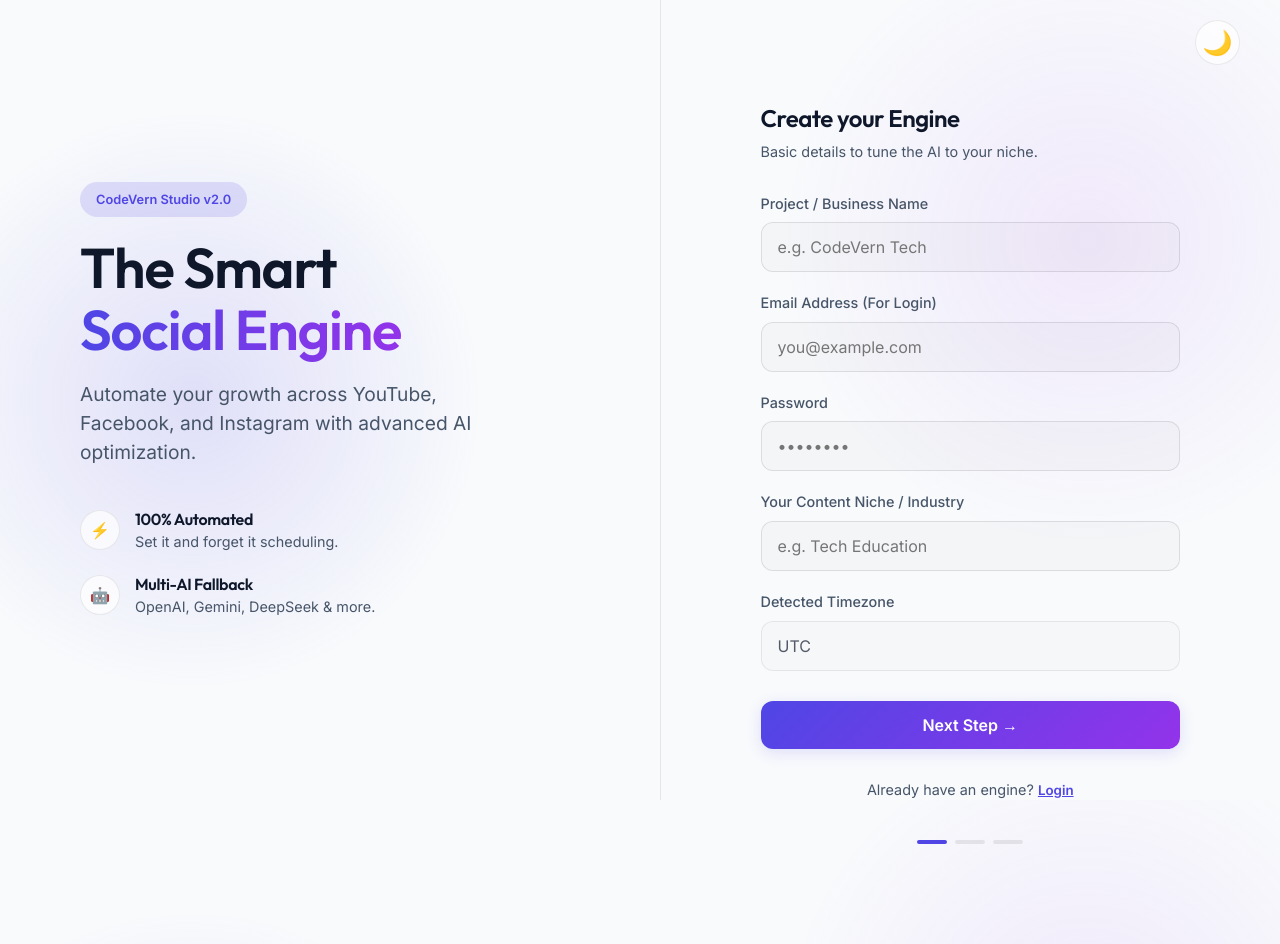
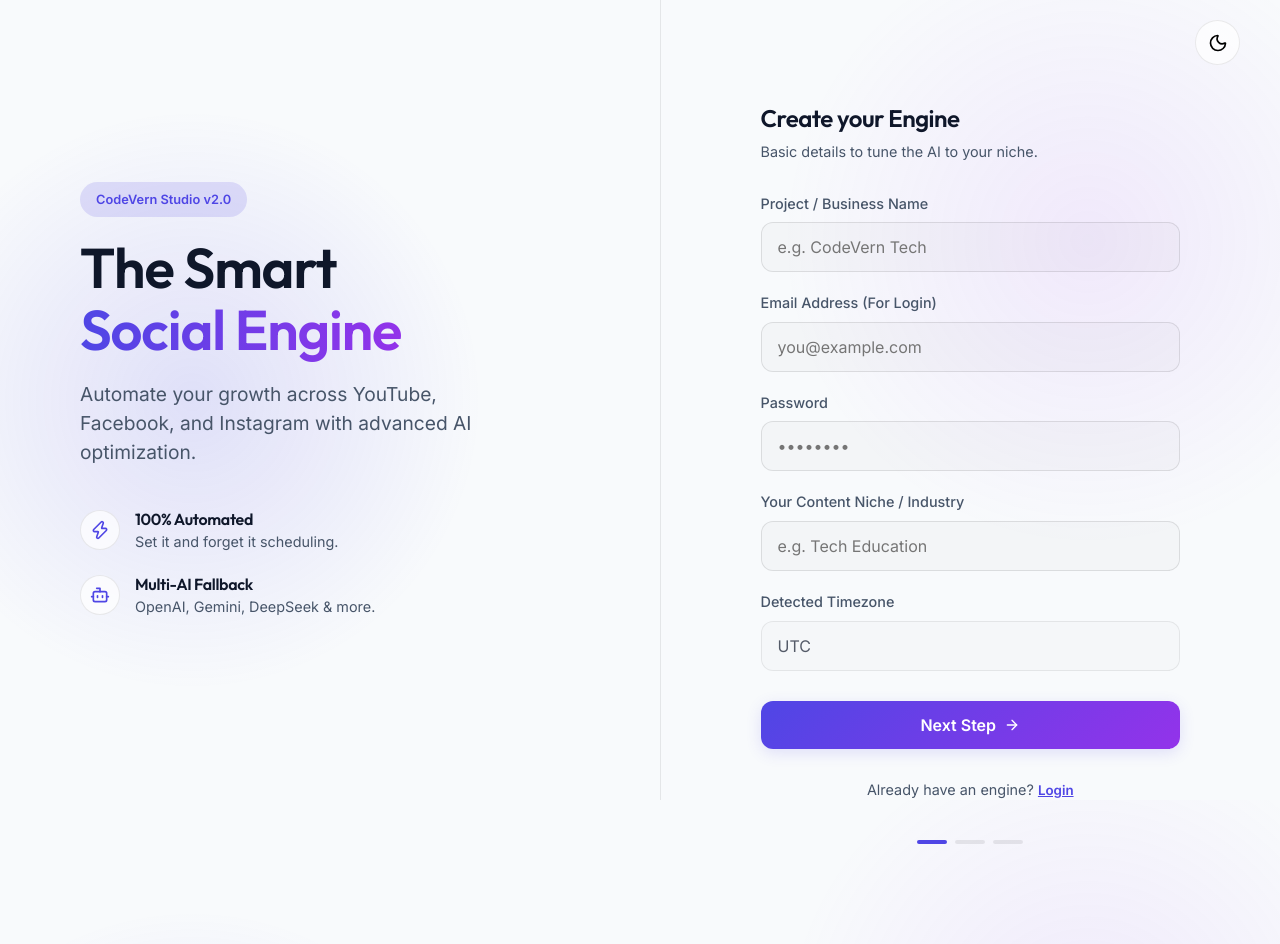
Before and after one commit to heycodevern/codevern-studio, a Next.js app: page / in a window 1280 px wide. Built offline with nearby package versions, Linux system fonts and the light colour scheme; no server answers.

Commit message:
UI Polish: Replace emojis with Lucide React SVG Icons

```diff
--- a/package.json
+++ b/package.json
@@ -12,6 +12,7 @@
   "dependencies": {
     "@prisma/client": "^7.8.0",
     "@supabase/supabase-js": "^2.108.2",
+    "lucide-react": "^1.18.0",
     "next": "16.2.9",
     "react": "19.2.4",
     "react-dom": "19.2.4"
--- a/src/app/page.tsx
+++ b/src/app/page.tsx
@@ -3,6 +3,7 @@
 import { useState, useEffect } from 'react';
 import { useRouter } from 'next/navigation';
 import { supabase } from '@/lib/supabase';
+import { Sun, Moon, CheckCircle2, AlertCircle, Rocket, Zap, Bot, ArrowRight, ArrowLeft } from 'lucide-react';
 
 export default function Home() {
   const [step, setStep] = useState(1);
@@ -131,14 +132,14 @@
 
           <div style={{ display: 'flex', flexDirection: 'column', gap: '20px' }}>
             <div style={{ display: 'flex', alignItems: 'center', gap: '15px' }}>
-              <div style={{ width: '40px', height: '40px', borderRadius: '50%', background: 'var(--bg-glass)', display: 'flex', alignItems: 'center', justifyContent: 'center', border: '1px solid var(--border-color)' }}>⚡</div>
+              <div style={{ width: '40px', height: '40px', borderRadius: '50%', background: 'var(--bg-glass)', display: 'flex', alignItems: 'center', justifyContent: 'center', border: '1px solid var(--border-color)' }}><Zap size={20} color="var(--accent-primary)" /></div>
               <div>
                 <h4 style={{ color: 'var(--text-primary)' }}>100% Automated</h4>
                 <p style={{ fontSize: '0.9rem', color: 'var(--text-secondary)' }}>Set it and forget it scheduling.</p>
               </div>
             </div>
             <div style={{ display: 'flex', alignItems: 'center', gap: '15px' }}>
-              <div style={{ width: '40px', height: '40px', borderRadius: '50%', background: 'var(--bg-glass)', display: 'flex', alignItems: 'center', justifyContent: 'center', border: '1px solid var(--border-color)' }}>🤖</div>
+              <div style={{ width: '40px', height: '40px', borderRadius: '50%', background: 'var(--bg-glass)', display: 'flex', alignItems: 'center', justifyContent: 'center', border: '1px solid var(--border-color)' }}><Bot size={20} color="var(--accent-primary)" /></div>
               <div>
                 <h4 style={{ color: 'var(--text-primary)' }}>Multi-AI Fallback</h4>
                 <p style={{ fontSize: '0.9rem', color: 'var(--text-secondary)' }}>OpenAI, Gemini, DeepSeek & more.</p>
@@ -157,7 +158,7 @@
           style={{ position: 'absolute', top: '20px', right: '40px', fontSize: '1.5rem', background: 'var(--bg-glass)', border: '1px solid var(--border-color)', borderRadius: '50%', width: '45px', height: '45px', display: 'flex', alignItems: 'center', justifyContent: 'center', cursor: 'pointer', zIndex: 10 }}
           title="Toggle Dark/Light Mode"
         >
-          {isDark ? '☀️' : '🌙'}
+          {isDark ? <Sun size={20} /> : <Moon size={20} />}
         </button>
 
         <div style={{ width: '100%', maxWidth: '500px', padding: '40px', position: 'relative' }}>
@@ -190,7 +191,7 @@
           {toast && (
             <div className="toast-container">
               <div className={`toast toast-${toast.type}`}>
-                {toast.type === 'success' ? '✅' : '⚠️'} {toast.message}
+                {toast.type === 'success' ? <CheckCircle2 size={18} /> : <AlertCircle size={18} />} {toast.message}
               </div>
             </div>
           )}
@@ -235,8 +236,8 @@
                       {isLoading ? 'Signing In...' : 'Sign In to Dashboard'}
                     </button>
                   ) : (
-                    <button className="btn-primary" style={{ marginTop: '10px' }} onClick={handleNext}>
-                      Next Step →
+                    <button className="btn-primary" style={{ marginTop: '10px', display: 'flex', alignItems: 'center', justifyContent: 'center', gap: '8px' }} onClick={handleNext}>
+                      Next Step <ArrowRight size={16} />
                     </button>
                   )}
 
@@ -262,10 +263,10 @@
                       We will automatically inject trending hashtags, SEO keywords, and optimal formatting for {formData.niche || "your niche"} directly into the AI prompts.
                     </p>
                   </div>
-                  <button className="btn-primary" style={{ marginTop: '10px' }} onClick={handleNext}>
-                    Continue →
+                  <button className="btn-primary" style={{ marginTop: '10px', display: 'flex', alignItems: 'center', justifyContent: 'center', gap: '8px' }} onClick={handleNext}>
+                    Continue <ArrowRight size={16} />
                   </button>
-                  <button style={{ color: 'var(--text-secondary)' }} onClick={handleBack}>← Back</button>
+                  <button style={{ color: 'var(--text-secondary)', display: 'flex', alignItems: 'center', justifyContent: 'center', gap: '8px', marginTop: '10px' }} onClick={handleBack}><ArrowLeft size={16} /> Back</button>
                 </div>
               )}
 
@@ -277,8 +278,8 @@
                   </p>
 
                   {errorMsg && (
-                    <div className="alert alert-error">
-                      ⚠️ {errorMsg}
+                    <div className="alert alert-error" style={{ display: 'flex', alignItems: 'center', gap: '8px' }}>
+                      <AlertCircle size={18} /> {errorMsg}
                     </div>
                   )}
 
@@ -286,21 +287,21 @@
                     {isLoading ? <span className="spinner"></span> : null}
                     {isLoading ? 'Processing...' : 'Complete Setup'}
                   </button>
-                  <button style={{ color: 'var(--text-secondary)' }} onClick={handleBack} disabled={isLoading}>← Back</button>
+                  <button style={{ color: 'var(--text-secondary)', display: 'flex', alignItems: 'center', justifyContent: 'center', gap: '8px', marginTop: '10px' }} onClick={handleBack} disabled={isLoading}><ArrowLeft size={16} /> Back</button>
                 </div>
               )}
 
               {/* Step 4: Dashboard Preview */}
               {step === 4 && !isLoginMode && (
-                <div style={{ display: 'flex', flexDirection: 'column', gap: '20px', textAlign: 'center' }}>
-                  <div style={{ fontSize: '3rem', marginBottom: '10px' }}>🚀</div>
+                <div style={{ display: 'flex', flexDirection: 'column', gap: '20px', textAlign: 'center', alignItems: 'center' }}>
+                  <div style={{ marginBottom: '10px', color: 'var(--accent-primary)' }}><Rocket size={48} /></div>
                   <h3 className="text-gradient">Engine is Online</h3>
                   <p style={{ color: 'var(--text-secondary)', fontSize: '0.9rem', marginBottom: '20px' }}>
                     Welcome to your automated dashboard.
                   </p>
 
-                  <button className="btn-primary" onClick={() => window.location.href = '/dashboard/keys'}>
-                    Configure AI API Keys →
+                  <button className="btn-primary" style={{ display: 'flex', alignItems: 'center', justifyContent: 'center', gap: '8px' }} onClick={() => window.location.href = '/dashboard/keys'}>
+                    Configure AI API Keys <ArrowRight size={16} />
                   </button>
                 </div>
               )}
```
Also changed, not shown: 1 other file (tests, documents, lock files or other folders).
